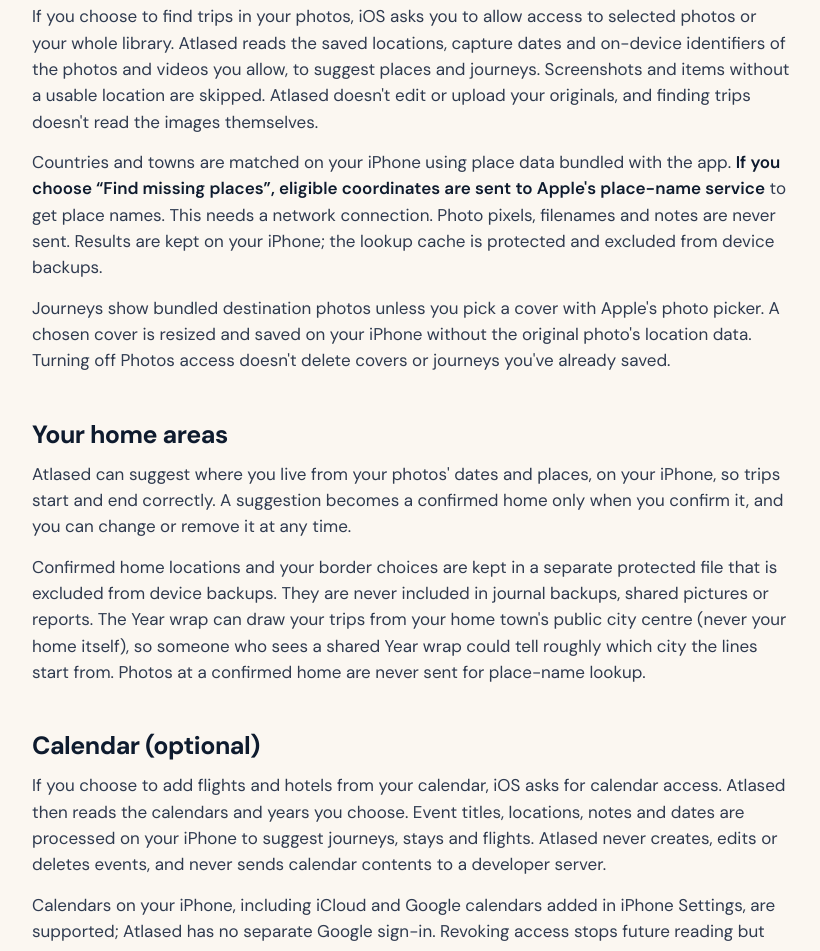
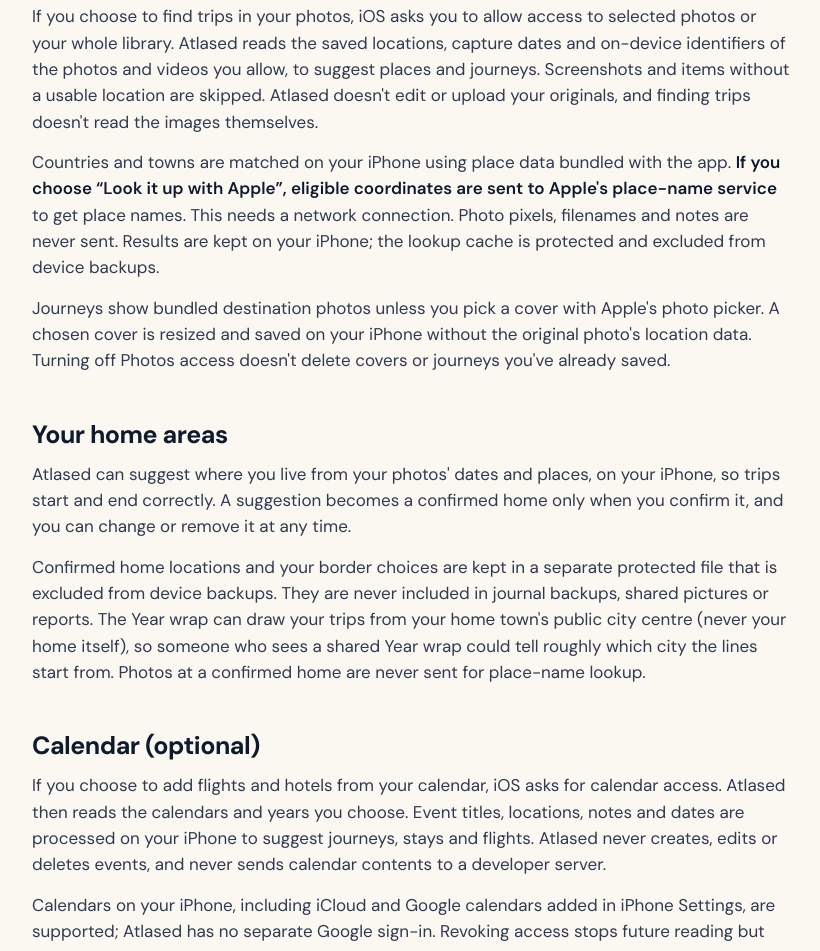
Before and after one commit to behzadzahiri/getatlased-website, a plain HTML site: page privacy/index.html in a window 1280 px wide. Shown: the part 1016-1967 px from the top of the page, without its empty margins (228-1048 px from the left). Drawn offline with Linux system fonts and the light colour scheme.

Commit message:
Website: privacy page names the button as the app does
Co-Authored-By: Claude Sonnet 5.5 <noreply@anthropic.com>

```diff
--- a/privacy/index.html
+++ b/privacy/index.html
@@ -39,7 +39,7 @@
 
       <h2>Photos (optional)</h2>
       <p>If you choose to find trips in your photos, iOS asks you to allow access to selected photos or your whole library. Atlased reads the saved locations, capture dates and on-device identifiers of the photos and videos you allow, to suggest places and journeys. Screenshots and items without a usable location are skipped. Atlased doesn't edit or upload your originals, and finding trips doesn't read the images themselves.</p>
-      <p>Countries and towns are matched on your iPhone using place data bundled with the app. <strong>If you choose “Find missing places”, eligible coordinates are sent to Apple's place-name service</strong> to get place names. This needs a network connection. Photo pixels, filenames and notes are never sent. Results are kept on your iPhone; the lookup cache is protected and excluded from device backups.</p>
+      <p>Countries and towns are matched on your iPhone using place data bundled with the app. <strong>If you choose “Look it up with Apple”, eligible coordinates are sent to Apple's place-name service</strong> to get place names. This needs a network connection. Photo pixels, filenames and notes are never sent. Results are kept on your iPhone; the lookup cache is protected and excluded from device backups.</p>
       <p>Journeys show bundled destination photos unless you pick a cover with Apple's photo picker. A chosen cover is resized and saved on your iPhone without the original photo's location data. Turning off Photos access doesn't delete covers or journeys you've already saved.</p>
 
       <h2>Your home areas</h2>
```
